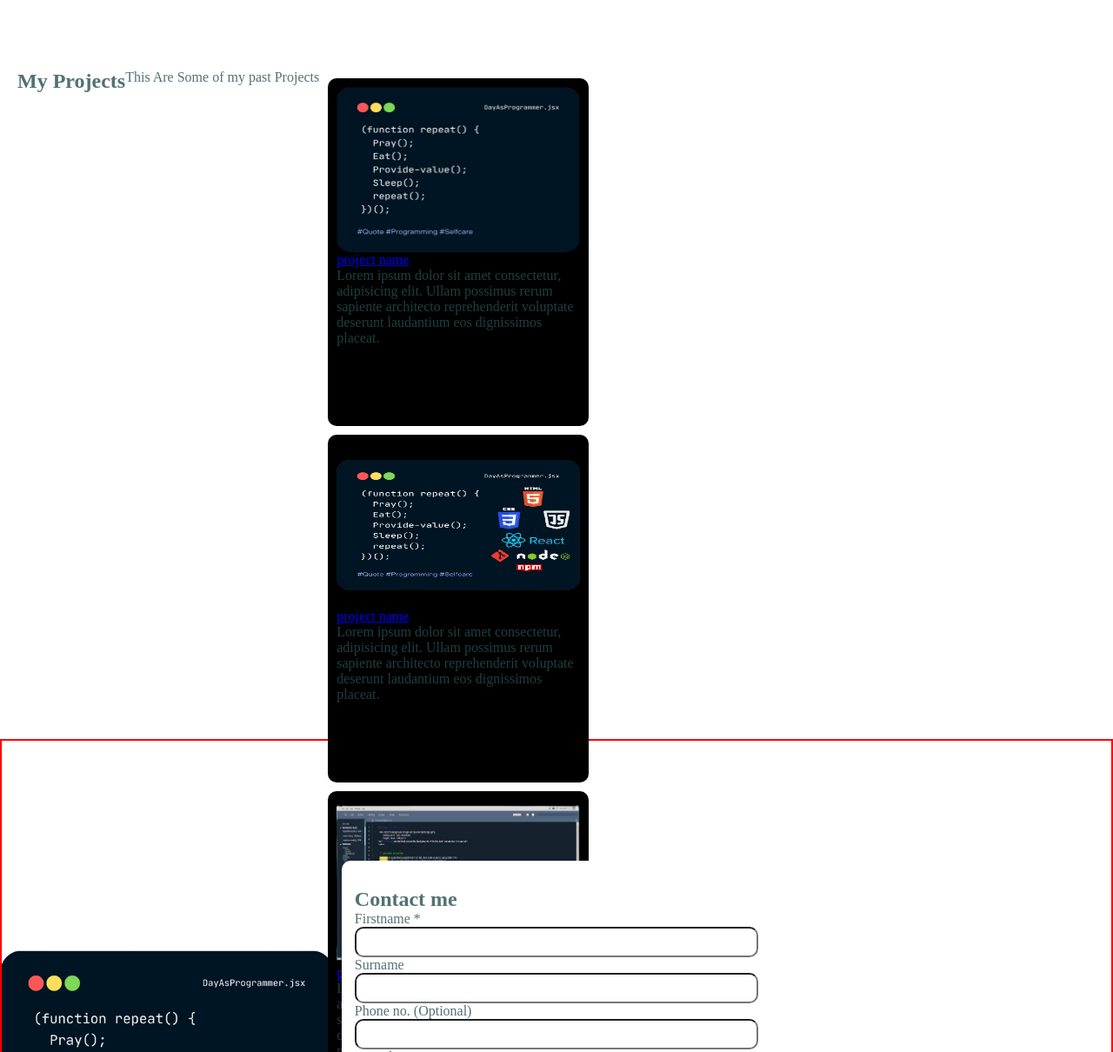
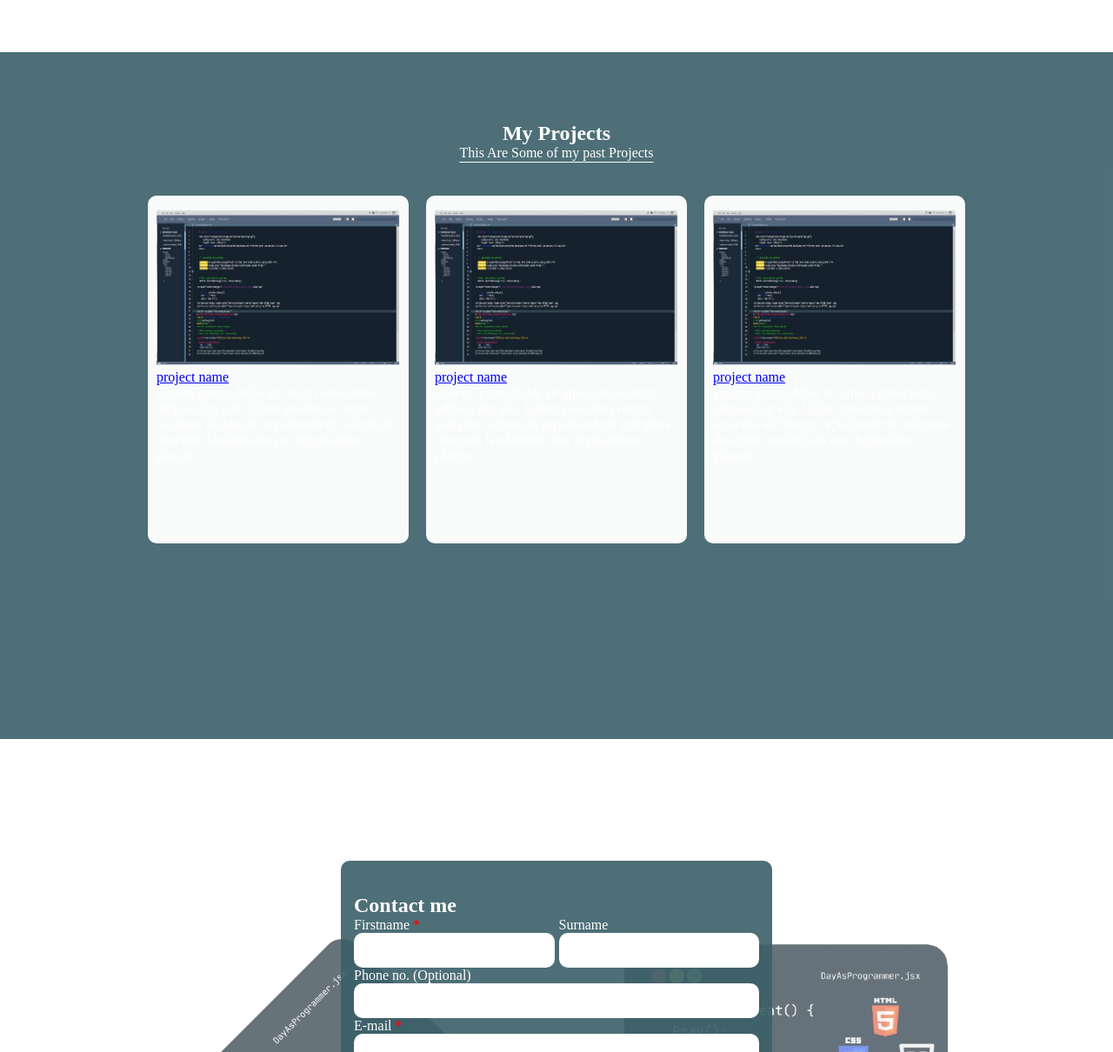
Before and after one commit to mubarakumn/p, a React (Vite) app: page / in a window 1280 px wide. Shown: the part 1590-2800 px from the top of the page at 87% size. Built offline with nearby package versions, Linux system fonts and the light colour scheme.

Commit message:
edite contact form

```diff
--- a/src/App.css
+++ b/src/App.css
@@ -4,7 +4,8 @@
     box-sizing: border-box;
 }
 :root{
-    --blue-gray-1: rgba(59, 96, 105, 0.755);
+    --blue-gray-1: rgba(59, 96, 105, 0.9);
+    --bg-1: rgb(248, 251, 250);
     --blue-gray-2: rgba(39, 78, 83, 0.8);
     --white: white;
 
@@ -99,43 +100,86 @@ nav > ul a:hover{
 }
 /*##########section-2########## */
 /*##########section-3########## */
-
+.section-3{
+    padding-top: 50px;
+    flex-direction: column;
+    align-items: center;
+    color: var(--white);
+    background-color: var(--blue-gray-1);
+}
+.projects-head{
+    display: flex;
+    flex-direction: column;
+    align-items: center;
+    margin: 30px 0px;
+}
+.projects-head p{
+    text-decoration: underline;
+    text-underline-offset: 5px;
+}
+.projects-content{
+    display: grid;
+    justify-content: center;
+    grid-template-columns: auto 3fr 3fr;
+}
 /*##########section-3########## */
 /*##########section-4########## */
 .section-4{
     justify-content: center;
     align-items: center;
-    border: 2px solid red;
     margin-bottom: 20px;
-
 }
-.section-4 img {
+.section-4 img{
     width: 30%;
-    position: absolute;
-    z-index: -3;
-    left: 0;
+    position: relative;
+    z-index: -1;
+    opacity: 0.6;
+}
+.section-4 .img1 {
+    right: -160px;
+    top: 60px;
+    rotate: -45deg;
+}
+.section-4 .img2 {
+    right: 170px;
+    top: -10px;
+    /* rotate: -0deg; */
 }
 .contact-form{
     width: 40%;
     height: 510px;
     padding: 15px;
     border-radius: 10px;
-    /* box-shadow:  68% 48% 58% 48% / 48% 78% 48% 98% red; */
-    background-color: var(--white);
+    box-shadow:  68px, 4px, 58px, 48px red;
+    background-color: var(--blue-gray-1);
+    color: var(--white);
     display: flex;
     justify-content: center;
     flex-direction: column;
     box-sizing: border-box;
 }
+.contact-form span{
+    color: red;
+}
 .contact-form input, button{
     width: 100%;
-    height: 35px;
+    height: 40px;
     padding: 10px;
     border-radius: 10px;
-    /* border: none; */
+    border: none;
+}
+.contact-form .input-inline{
+    display: flex;
+    justify-content: center;
+    align-items: center;
+    gap: 5px;
+}
+.contact-form .input-inline > div{
+    width: 50%;
 }
 .contact-form  textarea{
     width: 100%;
+    padding: 10px;
     border-radius: 10px;
 }
 /*##########section-4########## */
--- a/src/components/Contact.jsx
+++ b/src/components/Contact.jsx
@@ -1,34 +1,37 @@
-import Display from "./small-components/Display";
-
+import img1 from "../assets/ide-1.png"
+import img2 from "../assets/ide-2.png"
 function Contact(){
     return(
         <>
         <div className="section-4" id="contact">
-          <img src="src/assets/ide-1.png" alt="" />
-            <form className="contact-form" action="">
+          <img className="img1" src={img1} alt="" />
+            <form className="contact-form" action="post">
                 <h2>Contact me</h2>
+                <div className="input-inline">
+                 <div>
                   <label>Firstname <span>*</span></label>
-                <div className="input-field">
+                  <input type="text" required/>
+                 </div>
+                 <div>
+                  <label>Surname</label>
                   <input type="text" />
-                </div>
-                   <label>Surname</label>
-                <div className="input-field">
-                  <input type="text" />
+                   </div>
                 </div>
                   <label>Phone no. (Optional)</label>
-                <div className="input-field">
+                <div >
                   <input type="text" />
                 </div>
                 <label>E-mail <span>*</span></label>
-                <div className="input-field">
-                  <input type="email" />
+                <div >
+                  <input type="email" required />
                 </div>
-                <label htmlFor="textarea">message</label>
-                <div className="input-field">
-                   <textarea name="" id="" cols="30" rows="10"></textarea>
+                <label htmlFor="textarea">Message <span>*</span></label>
+                <div>
+                   <textarea name="" id="" cols="30" rows="10" required></textarea>
                 </div>
                 <button type="submit">Send</button>
             </form>
+            <img className="img2" src={img2} alt="" />
           </div>
         </>
     )
--- a/src/components/Home.jsx
+++ b/src/components/Home.jsx
@@ -6,7 +6,11 @@ function Home(){
         <div className="section-1" id="home">
             <img className="home-img" src={img1} alt="coding-fact-img" />
             <div className="home-content">
-                <Display heading={"Here I'm Mubarak"} p={"I'm a Frontend developer"}/>
+                <Display
+                heading={"Here I'm Mubarak"}
+                p={"I'm a Frontend developer"}
+
+                />
             </div>
         </div>
     )
--- a/src/components/Projects.jsx
+++ b/src/components/Projects.jsx
@@ -7,11 +7,13 @@ function Projects(){
     return(
         <>
         <div className="section-3" id="projects">
-            <h2>My Projects</h2>
-            <p>This Are Some of my past Projects</p>
-            <div className="porjects-content">
-                <ProjectCard img={img1} name="project name" desc="Lorem ipsum dolor sit amet consectetur, adipisicing elit. Ullam possimus rerum sapiente architecto reprehenderit voluptate deserunt laudantium eos dignissimos placeat."/>
-                <ProjectCard img={img2} name="project name" desc="Lorem ipsum dolor sit amet consectetur, adipisicing elit. Ullam possimus rerum sapiente architecto reprehenderit voluptate deserunt laudantium eos dignissimos placeat."/>
+            <div className="projects-head">
+                <h2>My Projects</h2>
+                <p>This Are Some of my past Projects</p>
+            </div>
+            <div className="projects-content">
+                <ProjectCard img={img3} name="project name" desc="Lorem ipsum dolor sit amet consectetur, adipisicing elit. Ullam possimus rerum sapiente architecto reprehenderit voluptate deserunt laudantium eos dignissimos placeat."/>
+                <ProjectCard img={img3} name="project name" desc="Lorem ipsum dolor sit amet consectetur, adipisicing elit. Ullam possimus rerum sapiente architecto reprehenderit voluptate deserunt laudantium eos dignissimos placeat."/>
                 <ProjectCard img={img3} name="project name" desc="Lorem ipsum dolor sit amet consectetur, adipisicing elit. Ullam possimus rerum sapiente architecto reprehenderit voluptate deserunt laudantium eos dignissimos placeat."/>
             </div>
         </div>
--- a/src/components/small-components/projectCard.css
+++ b/src/components/small-components/projectCard.css
@@ -4,7 +4,7 @@
     display: flex;
     flex-direction: column;
     box-sizing: border-box;
-    background: #000;
+    background: var(--bg-1);
     padding: 10px;
     margin: 10px;
     border-radius: 10px;
```
